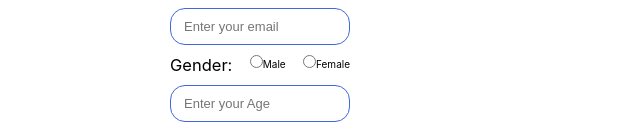
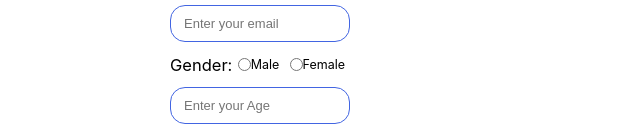
Before and after one commit to harshlakhanpal/edufund-tech, a React (Create React App) app in the folder client/: page /register in a window 1280 px wide. Shown: the part 305-435 px from the top of the page, without its empty margins (0-640 px from the left). Built offline with nearby package versions, Linux system fonts and the light colour scheme.

Commit message:
Minor Changes

```diff
--- a/client/src/components/MySurveys.js
+++ b/client/src/components/MySurveys.js
@@ -33,7 +33,7 @@ const MySurveys = () => {
   return (
     <section className="home">
       <h1 style={{ textAlign: "center", fontSize: "2.6rem" }}>My Surveys</h1>
-      {surveys.length > 0 ? (
+      {surveys.length > 0 &&
         surveys.map(({ responses, subject, createdAt, _id }) => (
           <div className="card">
             <div className="info">
@@ -58,13 +58,7 @@ const MySurveys = () => {
               <img src={viewArrow} alt="View post" className="icon" />
             </div>
           </div>
-        ))
-      ) : (
-        <h1 style={{ textAlign: "center", marginTop: "1rem" }}>
-          {" "}
-          You haven't created any surveys yet.
-        </h1>
-      )}
+        ))}
     </section>
   );
 };
--- a/client/src/components/Register.js
+++ b/client/src/components/Register.js
@@ -87,31 +87,31 @@ const Register = () => {
       <div
         style={{
           display: "flex",
-
+          alignItems: "center",
           color: "black",
           width: "100%",
           justifyContent: "space-between",
         }}
       >
         <span style={{ fontSize: "1.65rem" }}>Gender:</span>
-        <label>
+        <div style={{ display: "flex", alignItems: "center" }}>
           <input
             type="radio"
             name="gender"
             value="male"
             onChange={handleInputChange}
           />
-          <span style={{ display: "inline-block" }}>Male</span>
-        </label>
-        <label>
+          <span style={{ fontSize: "1.25rem" }}>Male</span>
+        </div>
+        <div style={{ display: "flex", alignItems: "center" }}>
           <input
             type="radio"
             name="gender"
             value="female"
             onChange={handleInputChange}
           />
-          <span style={{ display: "inline-block" }}>Female</span>
-        </label>
+          <span style={{ fontSize: "1.25rem" }}>Female</span>
+        </div>
       </div>
       <input
         className="input"
```
